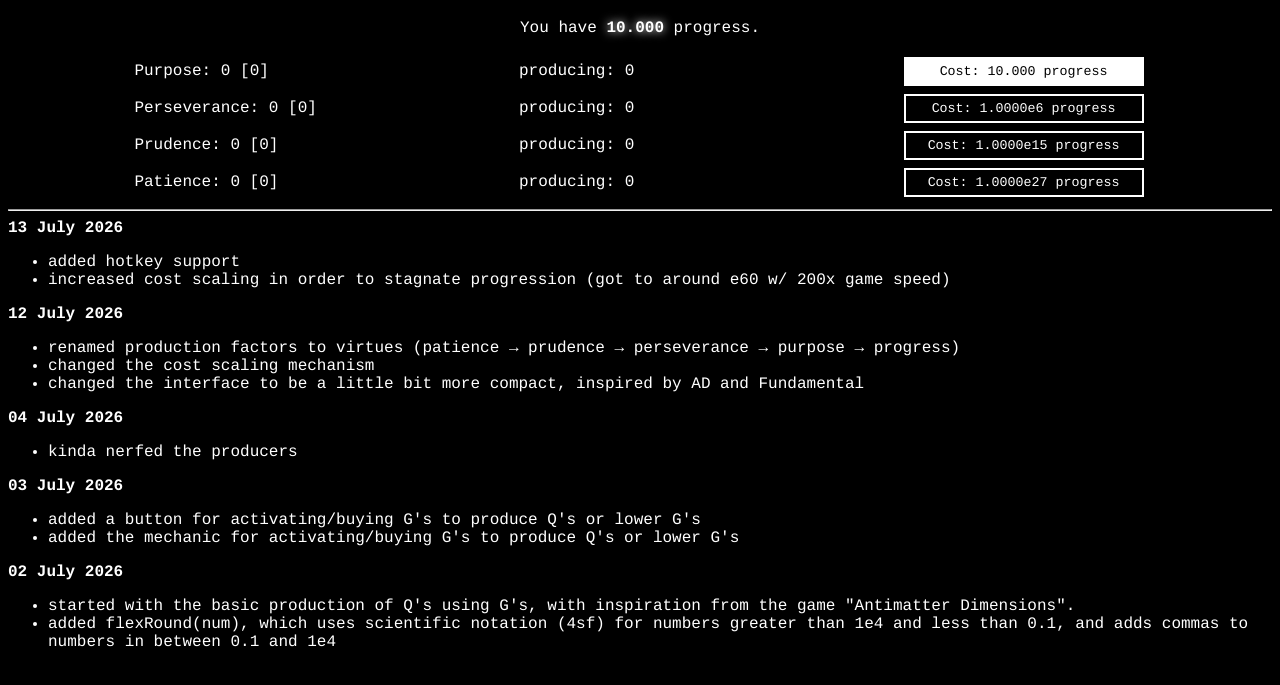
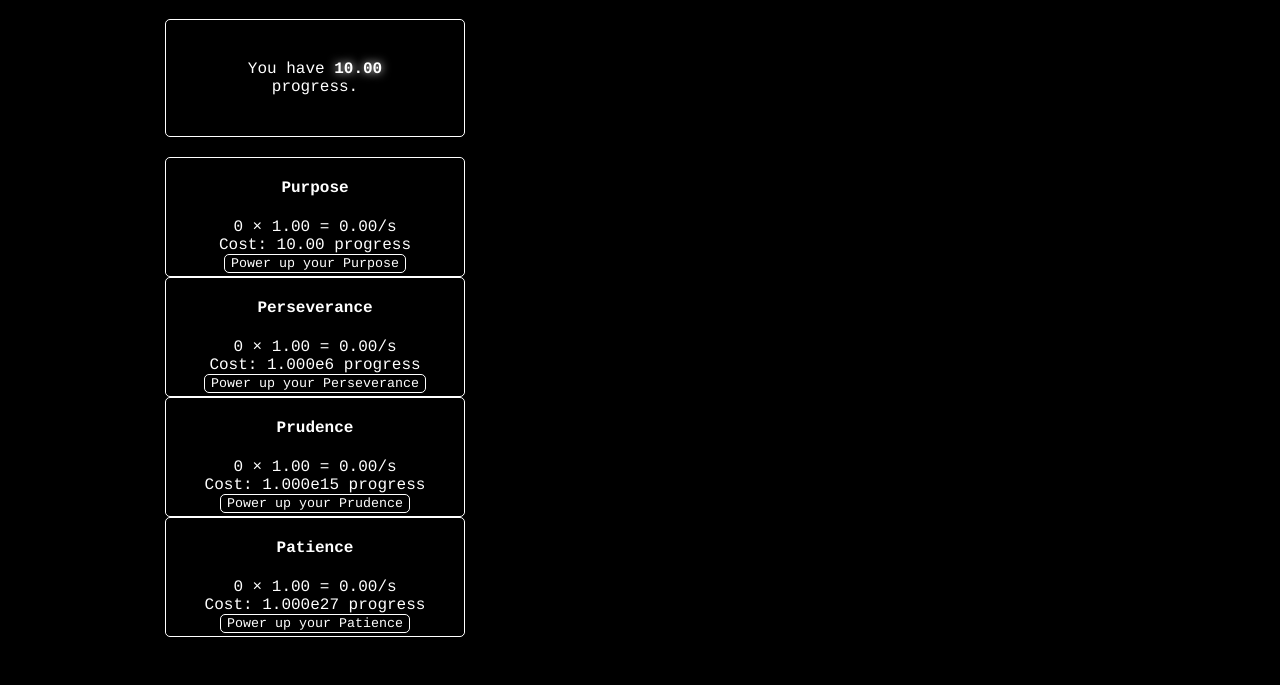
Before and after one commit to blockyasterisk/Values-Incremental, a plain HTML site: page index.html in a window 1280 px wide. Shown: the part 61-746 px from the top of the page. Drawn offline with nearby package versions, Linux system fonts and the light colour scheme.

Commit message:
Add files via upload

```diff
--- /dev/null
+++ b/css/style.css
@@ -0,0 +1,50 @@
+@import url('https://fonts.googleapis.com/css2?family=Cousine:ital,wght@0,400;0,700;1,400;1,700&display=swap');
+
+* {
+    font-family: 'Cousine', monospace;
+    background-color: black;
+    color: white;
+    box-sizing: border-box;
+}
+
+button {
+    border: 1px solid white;
+    border-radius: 5px;
+}
+
+#app {
+    width: 950px;
+    margin: auto;
+}
+
+.currency-container, .producers-container {
+    display: flex;
+    justify-content: space-between;
+}
+
+.progress-currency {
+    width: 300px;
+    border: 1px solid white;
+    border-radius: 5px;
+    text-align: center;
+    padding: 40px;
+}
+
+.generators-container {
+    display: flex;
+    flex-direction: column;
+    margin-top: 20px;
+}
+
+.generator {
+    border: 1px solid white;
+    border-radius: 5px;
+    width: 300px;
+    height: 120px;
+    text-align: center;
+}
+
+.generator-cost {
+    display: block;
+
+}
--- a/index.html
+++ b/index.html
@@ -5,78 +5,37 @@
     <meta charset="UTF-8">
     <meta name="viewport" content="width=device-width, initial-scale=1.0">
     <title>Values Incremental</title>
-    <link rel="stylesheet" href="style/style.css">
+    <link rel="stylesheet" href="css/style.css">
 </head>
 
 <body>
     <h1 style="margin-left: 1%">Values Incremental</h1>
-    <p style="text-align: center;">
-        You have <b id="progress" style="color: white; text-shadow: 0 0 10px white">10</b> progress.
-    </p>
-    <div style="display: flex; align-items: center; margin: 0 10%;">
-        <span style="flex: 1; text-align: left;">Purpose: <span id="prod1-amount">0</span> [<span
-                id="prod1-purchased">0</span>]</span>
-        <span style="flex: 1; text-align: left;">producing: <span id="prod1-production">0</span></span>
-        <button id="prod1-buy" onclick="buyProducer(1)" style="margin-left: auto;">Purpose</button>
+
+    <div id="app">
+        <div class="currency-container">
+            <div class="progress-currency">
+                <div class="progress-display">
+                    You have <b style="text-shadow: 0 0 10px white">{{ format(player.progress, 2) }}</b> progress.
+                </div>
+            </div>
+        </div>
+        <div class="producers-container">
+            <div class="generators-container">
+                <div class="generator virtue-generator" v-for="generator in player.virtues" :key="generator.name">
+                    <generator :generator="generator" :player="player"></generator>
+                </div>
+            </div>
+        </div>
     </div>
-    <div style="display: flex; align-items: center; margin: 0 10%;">
-        <span style="flex: 1; text-align: left;">Perseverance: <span id="prod2-amount">0</span> [<span
-                id="prod2-purchased">0</span>]</span>
-        <span style="flex: 1; text-align: left;">producing: <span id="prod2-production">0</span></span>
-        <button id="prod2-buy" onclick="buyProducer(2)" style="margin-left: auto;">Perseverance</button>
-    </div>
-    <div style="display: flex; align-items: center; margin: 0 10%;">
-        <span style="flex: 1; text-align: left;">Prudence: <span id="prod3-amount">0</span> [<span
-                id="prod3-purchased">0</span>]</span>
-        <span style="flex: 1; text-align: left;">producing: <span id="prod3-production">0</span></span>
-        <button id="prod3-buy" onclick="buyProducer(3)" style="margin-left: auto;">Prudence</button>
-    </div>
-    <div style="display: flex; align-items: center; margin: 0 10%;">
-        <span style="flex: 1; text-align: left;">Patience: <span id="prod4-amount">0</span> [<span
-                id="prod4-purchased">0</span>]</span>
-        <span style="flex: 1; text-align: left;">producing: <span id="prod4-production">0</span></span>
-        <button id="prod4-buy" onclick="buyProducer(4)" style="margin-left: auto;">Patience</button>
-    </div>
+
     <script src="https://code.jquery.com/jquery-3.6.0.min.js"></script>
-    <script src="script/game.js"></script>
-    <hr>
-    <div>
-        <b>13 July 2026</b>
-        <ul>
-            <li>added hotkey support</li>
-            <li>increased cost scaling in order to stagnate progression (got to around e60 w/ 200x game speed)</li>
-        </ul>
-        <b>12 July 2026</b>
-        <ul>
-            <li>renamed production factors to virtues (patience &rarr; prudence &rarr; perseverance &rarr; purpose
-                &rarr; progress)</li>
-            <li>changed the cost scaling mechanism</li>
-            <li>changed the interface to be a little bit more compact, inspired by AD and Fundamental</li>
-        </ul>
-    </div>
-    <div>
-        <b>04 July 2026</b>
-        <ul>
-            <li>kinda nerfed the producers</li>
-        </ul>
-    </div>
-    <div>
-        <b>03 July 2026</b>
-        <ul>
-            <li>added a button for activating/buying G's to produce Q's or lower G's</li>
-            <li>added the mechanic for activating/buying G's to produce Q's or lower G's</li>
-        </ul>
-    </div>
-    <div>
-        <b>02 July 2026</b>
-        <ul>
-            <li>started with the basic production of Q's using G's, with inspiration from the game "Antimatter
-                Dimensions".</li>
-            <li>added flexRound(num), which uses scientific notation (4sf) for numbers greater than 1e4 and less than
-                0.1, and adds commas
-                to numbers in between 0.1 and 1e4</li>
-        </ul>
-    </div>
+    <script src="https://unpkg.com/vue@3/dist/vue.global.js"></script>
+    <script src="js/generator.js"></script>
+    <script src="js/player.js"></script>
+    <script src="js/loop.js"></script>
+    <script src="js/format.js"></script>
+    <script src="js/components/generator.js"></script>
+    <script src="js/index.js"></script>
 </body>
 
 </html>
--- /dev/null
+++ b/js/components/generator.js
@@ -0,0 +1,20 @@
+const GeneratorComponent = {
+    props: ['generator', 'player'],
+    methods: {
+        format(amount, dp) {
+            return format(amount, dp);
+        },
+        buy() {
+            this.generator.buy(this.player);
+        }
+    },
+    template: `
+    <div>
+        <h4>{{ generator.name }}</h4>
+        <span class="generator-amount">{{ format(generator.amount, 0) }}</span>
+        <span class="generator-multiplier"> &times; {{ format(generator.multiplier, 2) }}</span>
+        <span class="generator-prod-per-sec"> = {{ format(generator.productionPerSecond, 2) }}/s</span>
+        <span class="generator-cost">Cost: {{ format(generator.cost, 2) }} progress</span>
+        <button @click="buy()">Power up your {{ generator.name }}</button>
+    </div>`
+};
--- /dev/null
+++ b/js/format.js
@@ -0,0 +1,6 @@
+function format(amount, dp) {
+    let power = Math.floor(Math.log10(Math.abs(amount)));
+    let mantissa = amount / Math.pow(10, power);
+    if (power < 3 || amount === 0) return amount.toFixed(dp);
+    return mantissa.toFixed(3) + "e" + power;
+}
--- /dev/null
+++ b/js/generator.js
@@ -0,0 +1,95 @@
+class Generator {
+    constructor(props = {}) {
+        this._name = props.name || "";
+        this._cost = props.cost || 0;
+        this._costMult = props.costMult || 1;
+        this._scaleStart = props.scaleStart || 0;
+        this._scaleFactor = props.scaleFactor || 1;
+        this._multiplier = props.multiplier || 1;
+        this._amount = props.amount || 0;
+        this._bought = props.bought || 0;
+    }
+
+    get name() {
+        return this._name;
+    }
+    set name(value) {
+        this._name = value;
+    }
+
+    get cost() {
+        return this._cost;
+    }
+    set cost(value) {
+        this._cost = value;
+    }
+
+    get costMult() {
+        return this._costMult;
+    }
+    set costMult(value) {
+        this._costMult = value;
+    }
+
+    get scaleStart() {
+        return this._scaleStart;
+    }
+    set scaleStart(value) {
+        this._scaleStart = value;
+    }
+
+    get scaleFactor() {
+        return this._scaleFactor;
+    }
+    set scaleFactor(value) {
+        this._scaleFactor = value;
+    }
+
+    get multiplier() {
+        return this._multiplier;
+    }
+    set multiplier(value) {
+        this._multiplier = value;
+    }
+
+    get amount() {
+        return this._amount;
+    }
+    set amount(value) {
+        this._amount = value;
+    }
+
+    get bought() {
+        return this._bought;
+    }
+    set bought(value) {
+        this._bought = value;
+    }
+
+    canBuy(progress) {
+        return this.cost <= progress;
+    }
+
+    buy(player = window.player) {
+        if (!this.canBuy(player.progress)) {
+            return false;
+        }
+
+        player.progress -= this.cost;
+
+        if (this.bought === 0) {
+            this.amount = 1;
+            this.bought = 1;
+        } else {
+            this.bought += 1;
+            this.multiplier = Math.pow(2, this.bought - 1);
+        }
+
+        this.cost *= this.costMult * (this.bought >= this.scaleStart ? this.scaleFactor : 1);
+        return true;
+    }
+
+    get productionPerSecond() {
+        return this.amount * this.multiplier;
+    }
+}
--- /dev/null
+++ b/js/index.js
@@ -0,0 +1,21 @@
+var app = Vue.createApp({
+    data() {
+        return {
+            player: player
+        }
+    },
+    methods: {
+        format(amount, dp) {
+            return format(amount, dp);
+        },
+        gameLoop(){
+            gameLoop(this);
+        }
+    },
+    mounted() {
+        setInterval(this.gameLoop, 50);
+    }
+});
+
+app.component('generator', GeneratorComponent);
+app.mount('#app');
--- /dev/null
+++ b/js/loop.js
@@ -0,0 +1,15 @@
+function producePrevious(generatorArray, diff) {
+    for (let i = 1; i < generatorArray.length; i++) {
+        let g = generatorArray[i];
+        generatorArray[i - 1].amount += g.productionPerSecond * diff;
+
+    }
+}
+
+function gameLoop(that) {
+    const diff = (Date.now() - that.player.lastUpdate)/1000;
+    that.player.progress += that.player.virtues[0].productionPerSecond * diff;
+    producePrevious(that.player.virtues, diff);
+
+    that.player.lastUpdate = Date.now();
+}
--- /dev/null
+++ b/js/player.js
@@ -0,0 +1,46 @@
+var player = {
+    progress: 10,
+    virtues: [],
+    lastUpdate: Date.now()
+};
+
+player.virtues.push(new Generator({
+    name: "Purpose",
+    cost: 10,
+    costMult: 1.75,
+    scaleStart: 15,
+    scaleFactor: 10,
+    multiplier: 1,
+    amount: 0,
+    bought: 0
+}));
+player.virtues.push(new Generator({
+    name: "Perseverance",
+    cost: 1e6,
+    costMult: 3,
+    scaleStart: 15,
+    scaleFactor: 10,
+    multiplier: 1,
+    amount: 0,
+    bought: 0
+}));
+player.virtues.push(new Generator({
+    name: "Prudence",
+    cost: 1e15,
+    costMult: 4.25,
+    scaleStart: 15,
+    scaleFactor: 10,
+    multiplier: 1,
+    amount: 0,
+    bought: 0
+}));
+player.virtues.push(new Generator({
+    name: "Patience",
+    cost: 1e27,
+    costMult: 5.5,
+    scaleStart: 15,
+    scaleFactor: 10,
+    multiplier: 1,
+    amount: 0,
+    bought: 0
+}));
```
